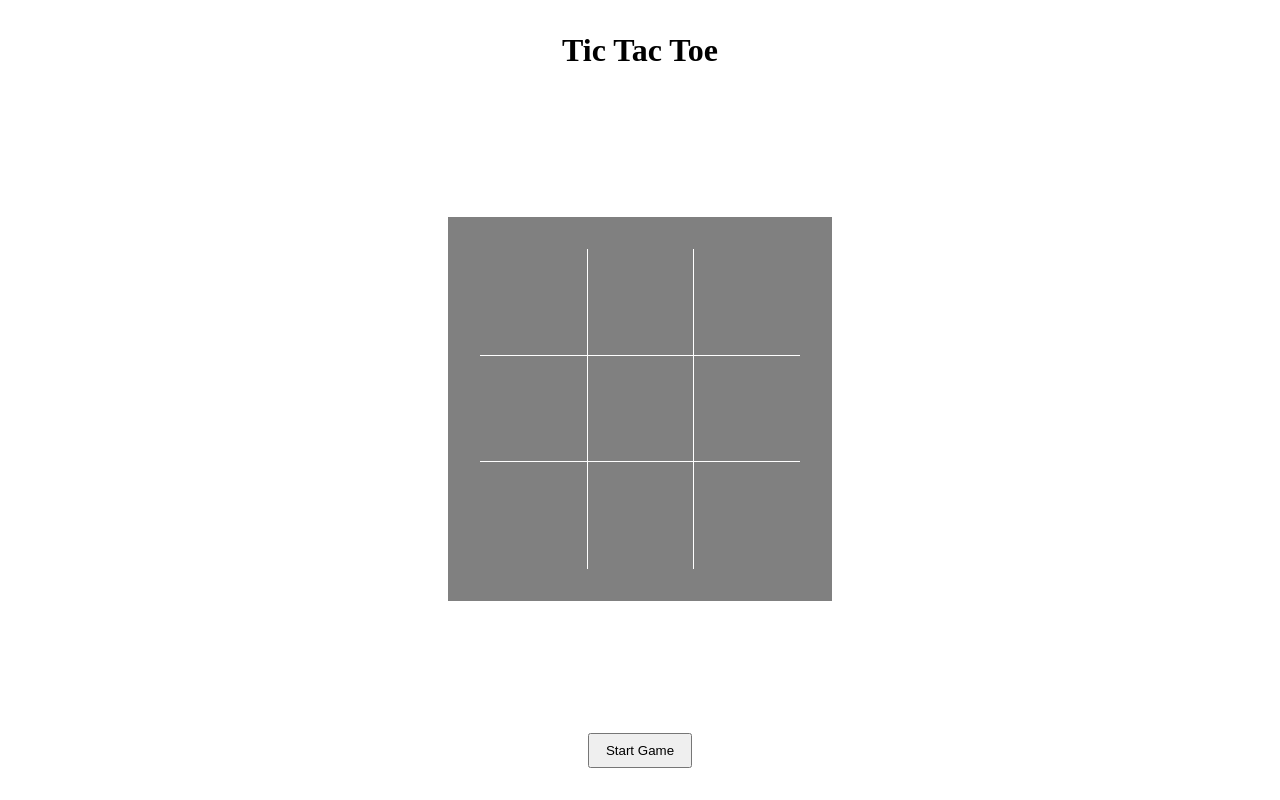
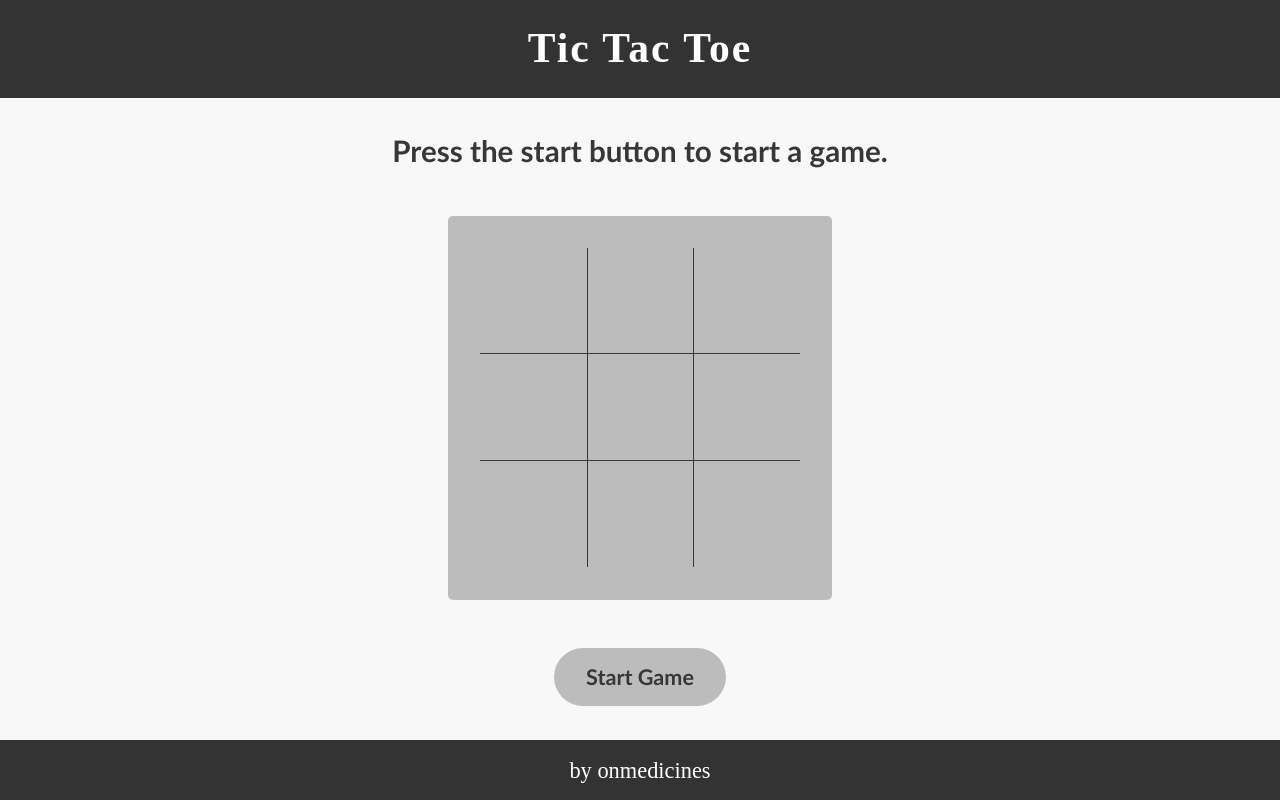
Before and after one commit to onmedicines/tic-tac-toe, a plain HTML site: page index.html in a window 1280 px wide. Drawn offline with Linux system fonts and the light colour scheme.

Commit message:
Add classes for light and dark theme

```diff
--- a/index.html
+++ b/index.html
@@ -6,11 +6,14 @@
     <link rel="stylesheet" href="./styles.css" />
     <title>TTT</title>
   </head>
-  <body>
-    <div class="container">
+  <body class="light-theme">
+    <div class="wrapper">
+      <header>
+        <h1>Tic Tac Toe</h1>
+      </header>
+      <main class="container">
         <div class="text-container">
-        <h1>Tic Tac Toe</h1>
-        <h1 class="message"></h1>
+          <h1 class="message">Press the start button to start a game.</h1>
         </div>
         <div class="board-container">
           <div class="board">
@@ -25,10 +28,12 @@
             <div id="8" class="cell"></div>
           </div>
         </div>
-
         <button id="start-button">Start Game</button>
+      </main>
+      <footer>
+        <p>by onmedicines</p>
+      </footer>
     </div>
-
     <!-- Scripts -->
     <script src="./scripts.js"></script>
   </body>
--- a/styles.css
+++ b/styles.css
@@ -1,36 +1,87 @@
+.light-theme {
+  --bg-header-footer: rgb(51, 51, 51);
+  --color-header-footer: white;
+
+  --border-color: var(--bg-header-footer);
+  --board-bg-color: rgb(189, 188, 188);
+  --text-color: rgb(56, 54, 54);
+  --bg-main-container: rgb(248, 248, 248);
+  --font-family: "Gill Sans", "Gill Sans MT", Calibri, "Trebuchet MS", sans-serif;
+}
+.dark-theme {
+  --border-color: gray;
+  --board-bg-color: rgb(29, 29, 29);
+  --text-color: white;
+  --bg-main-container: var(--bg-header-footer);
+  --font-family: "Gill Sans", "Gill Sans MT", Calibri, "Trebuchet MS", sans-serif;
+}
+
 * {
   margin: 0;
   padding: 0;
   box-sizing: border-box;
 }
-.container {
-  text-align: center;
-
+.wrapper {
   height: 100vh;
   width: 100vw;
 
-  padding: 2rem;
+  display: flex;
+  flex-direction: column;
+}
+
+/* remains same weather light theme or dark theme */
+header {
+  padding: 1.5rem 0;
+  background: var(--bg-header-footer);
+  border-bottom: 2px solid var(--border-color);
+}
+header h1 {
+  font-size: calc(2rem + 0.75vw);
+  letter-spacing: 2px;
+  color: var(--color-header-footer);
+  text-align: center;
+}
+
+footer {
+  padding: 1rem 0;
+  background: var(--bg-header-footer);
+  border-top: 2px solid var(--border-color);
+}
+footer p {
+  color: var(--color-header-footer);
+  text-align: center;
+  font-size: calc(1rem + 0.5vw);
+}
+/* remains same weather light theme or dark theme */
+
+main.container {
+  background-color: var(--bg-main-container);
+  flex-grow: 1;
 
   display: flex;
+
   flex-direction: column;
+  justify-content: center;
   align-items: center;
-}
-.heading-container > h1 {
-  text-align: center;
+  gap: 3rem;
 }
 .message {
-  font-size: 1.2rem;
-  padding-top: 1rem;
+  color: var(--text-color);
+  font-family: var(--font-family);
+
+  text-align: center;
+  font-size: calc(1.25rem + 0.75vw);
 }
 .board-container {
-  flex-grow: 1;
   display: grid;
   place-items: center;
 }
 .board {
+  font-family: var(--font-family);
   padding: 2rem;
-  background-color: gray;
-  color: white;
+  border-radius: 5px;
+  background-color: var(--board-bg-color);
+  color: var(--text-color);
 
   height: clamp(250px, 30vw, 25rem);
   width: clamp(250px, 30vw, 25rem);
@@ -63,6 +114,15 @@
 }
 
 #start-button {
+  background-color: var(--board-bg-color);
+  color: var(--text-color);
+  font-family: var(--font-family);
+  font-weight: 600;
+  border: none;
+  border-radius: 9999px;
+
   width: fit-content;
-  padding: 0.5rem 1rem;
+  padding: 1rem 2rem;
+
+  font-size: calc(0.75rem + 0.75vw);
 }
```
Lines whose indentation alone changed are shown as unchanged.
